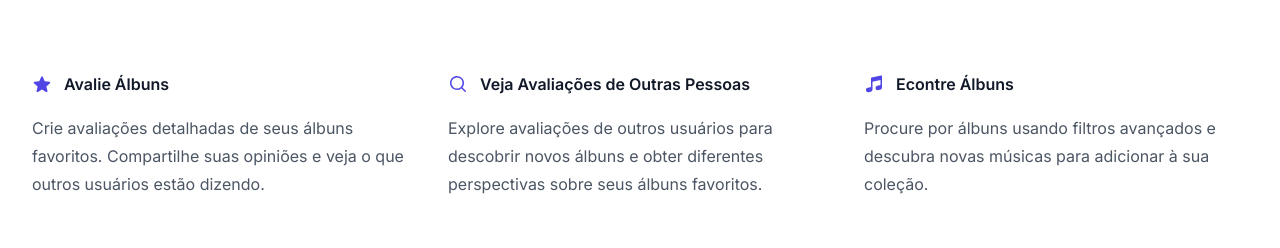
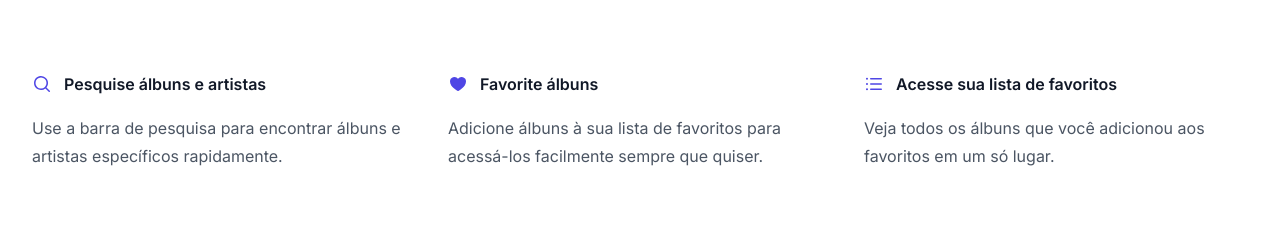
Before and after one commit to pedro-git-projects/puc-mvp-software-architecture-frontend, a Next.js app: page / in a window 1280 px wide. Shown: the part 454-702 px from the top of the page. Built offline with nearby package versions, Linux system fonts and the light colour scheme; no server answers.

Commit message:
feat: updating feature section

```diff
--- a/src/components/home/Feature.tsx
+++ b/src/components/home/Feature.tsx
@@ -1,30 +1,30 @@
 import {
-  MusicalNoteIcon,
-  StarIcon,
+  ListBulletIcon,
+  HeartIcon,
   MagnifyingGlassIcon,
 } from "@heroicons/react/20/solid";
 
 const features = [
   {
-    name: "Avalie Álbuns",
+    name: "Pesquise álbuns e artistas",
     description:
-      "Crie avaliações detalhadas de seus álbuns favoritos. Compartilhe suas opiniões e veja o que outros usuários estão dizendo.",
-    href: "#",
-    icon: StarIcon,
-  },
-  {
-    name: "Veja Avaliações de Outras Pessoas",
-    description:
-      "Explore avaliações de outros usuários para descobrir novos álbuns e obter diferentes perspectivas sobre seus álbuns favoritos.",
+      "Use a barra de pesquisa para encontrar álbuns e artistas específicos rapidamente.",
     href: "#",
     icon: MagnifyingGlassIcon,
   },
   {
-    name: "Econtre Álbuns",
+    name: "Favorite álbuns",
     description:
-      "Procure por álbuns usando filtros avançados e descubra novas músicas para adicionar à sua coleção.",
+      "Adicione álbuns à sua lista de favoritos para acessá-los facilmente sempre que quiser.",
     href: "#",
-    icon: MusicalNoteIcon,
+    icon: HeartIcon,
+  },
+  {
+    name: "Acesse sua lista de favoritos",
+    description:
+      "Veja todos os álbuns que você adicionou aos favoritos em um só lugar.",
+    href: "#",
+    icon: ListBulletIcon,
   },
 ];
 
--- a/src/lib/fetch.ts
+++ b/src/lib/fetch.ts
@@ -26,7 +26,7 @@ export const fetchAlbums = async (queries: Query[]): Promise<Album[]> => {
     const data = await response.json();
     if (data.releases && data.releases.length > 0) {
       const releaseId = data.releases[0].id;
-      const coverArtUrl = `https://coverartarchive.org/release/${releaseId}/front`;
+      const coverArtUrl = `https://coverartarchive.org/release/${releaseId}/front-250`;
       albums.push({
         name: data.releases[0].title,
         artist: data.releases[0]["artist-credit"][0].name,
```
